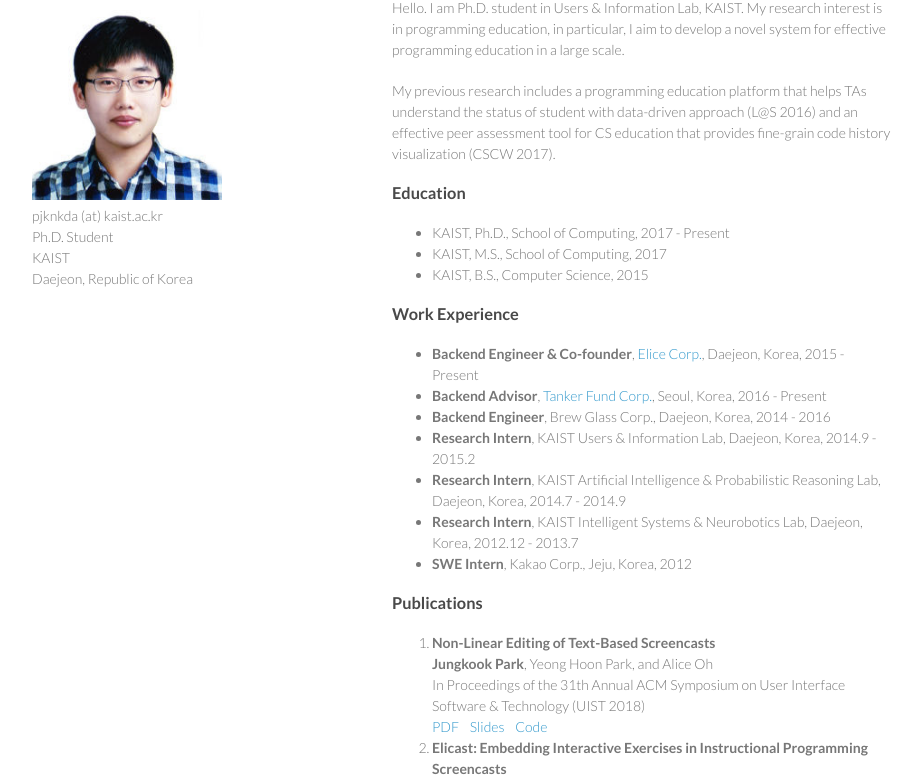
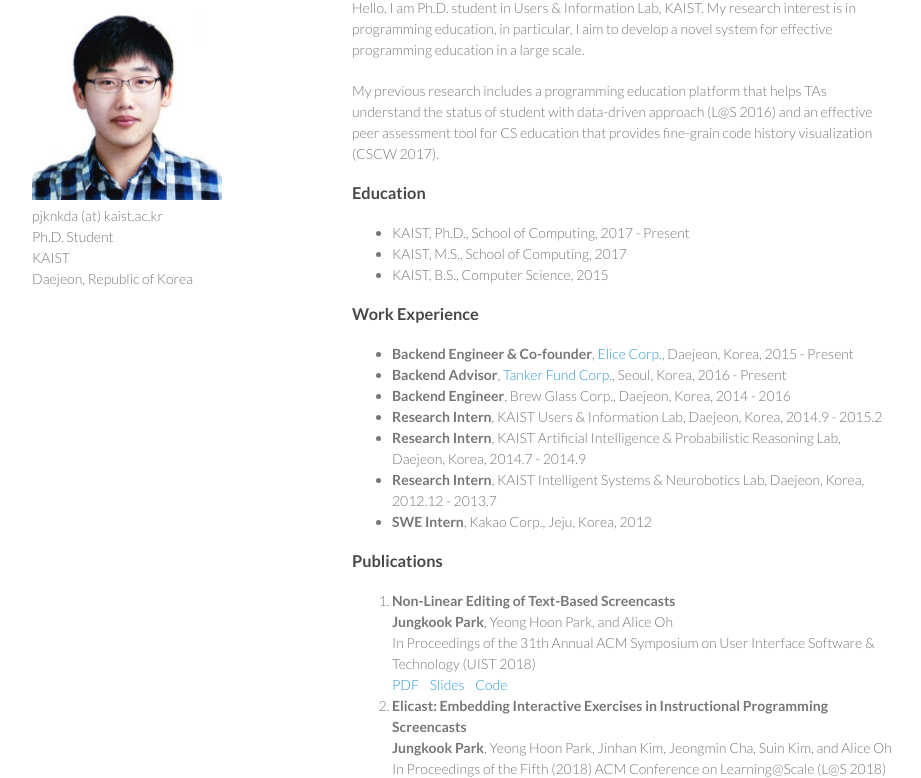
Before and after one commit to pjknkda/pjknkda.github.io, a plain HTML site: page index.html in a window 1280 px wide. Shown: the part 99-877 px from the top of the page, without its empty margins (178-1099 px from the left). Drawn offline with Linux system fonts and the light colour scheme.

Commit message:
Update style.css

```diff
--- a/css/style.css
+++ b/css/style.css
@@ -160,7 +160,7 @@ header ul a strong {
 }
 
 section {
-  width:500px;
+  width:540px;
   float:right;
   padding-bottom:50px;
 }
```
